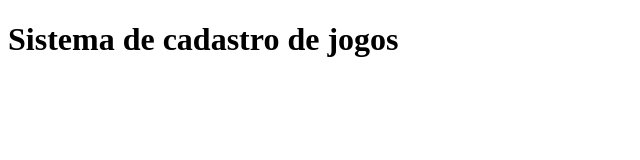
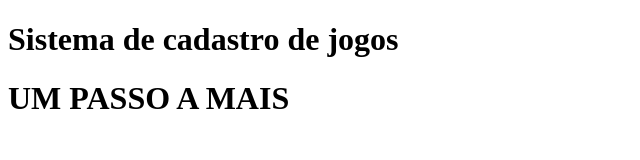
Before and after one commit to XaviierLucas/acelera-dev-stefanini, a plain HTML site: page index.html in a window 1280 px wide. Shown: the whole page, without its empty margins (0-640 px from the left). Drawn offline with Linux system fonts and the light colour scheme.

Commit message:
Um passo a mais

```diff
--- a/index.html
+++ b/index.html
@@ -8,6 +8,7 @@
 <body>
     <h1>Sistema de cadastro de jogos </h1>
     <script src="app.js"></script>
+    <h1>UM PASSO A MAIS</h1>
 
 
 </body>
```
